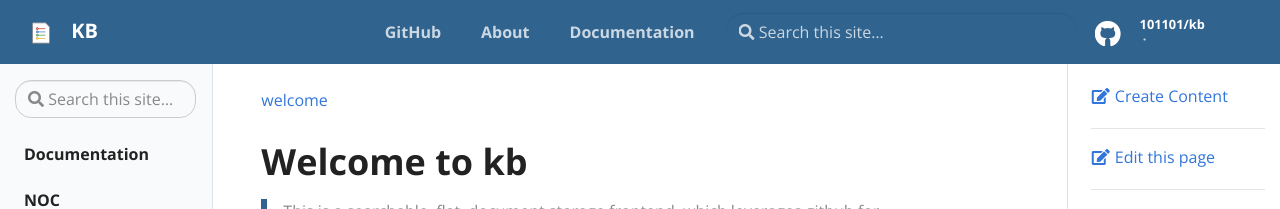
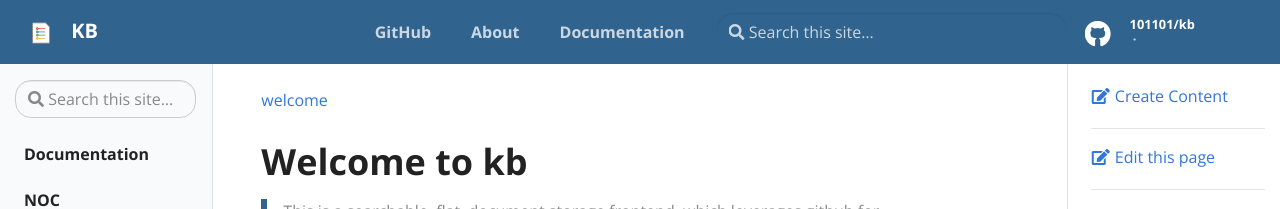
Before and after one commit to 101101/kb, a Jekyll site: the page built from pages/index.md, in a window 1280 px wide. Shown: the top 209 px of the page. Built offline with Jekyll 4.4.1, drawn with Linux system fonts in a browser that asks for light colours.

Commit message:
Update header.html

```diff
--- a/_includes/header.html
+++ b/_includes/header.html
@@ -17,9 +17,9 @@
  <input type="search" class="form-control td-search-input" placeholder="&#xf002 Search this site…" aria-label="Search this site…" autocomplete="off">
         </div>
 
-	<div class="navbar-nav d-none d-lg-block">
+	<div class="navbar-nav d-none d-lg-block" style='padding-right:50px'>
           <a class="gh-source" data-gh-source="github" href="{{ site.repo }}" title="Go to repository" data-md-state="done">
-          <div class="gh-source__repository" style='padding-right:40px'>
+          <div class="gh-source__repository">
             <i class="fab fa fa-github fa-2x" style='padding-right:20px; float:left; margin-top:5px'></i>
             {{ site.github_user }}/{{ site.github_repo }}
           <ul class="gh-source__facts"><li class="gh-source__fact" id='stars'></li><li id="forks" class="gh-source__fact"></li></ul></div></a>
```
